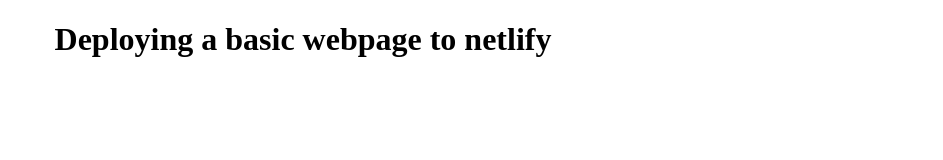
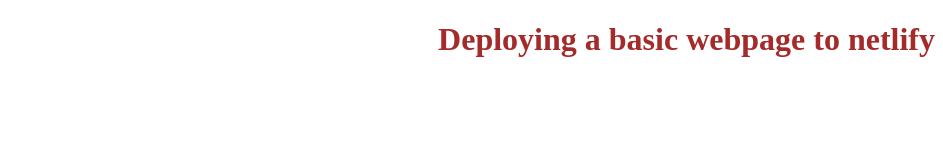
Before and after one commit to span97/netlifyTry, a plain HTML site: page index.html in a window 1280 px wide. Shown: the whole page, without its empty margins (337-1280 px from the left). Drawn offline with Linux system fonts and the light colour scheme.

Commit message:
Update index.html

```diff
--- a/index.html
+++ b/index.html
@@ -3,13 +3,8 @@
 <head>
     <meta charset="UTF-8">
     <meta name="viewport" content="width=device-width, initial-scale=1.0">
+    <link rel="stylesheet" href="style.css">
     <title>Document</title>
-    <style>
-        div {
-            text-align: center;
-
-        }
-    </style>
 </head>
 <body>
     <div>
```
